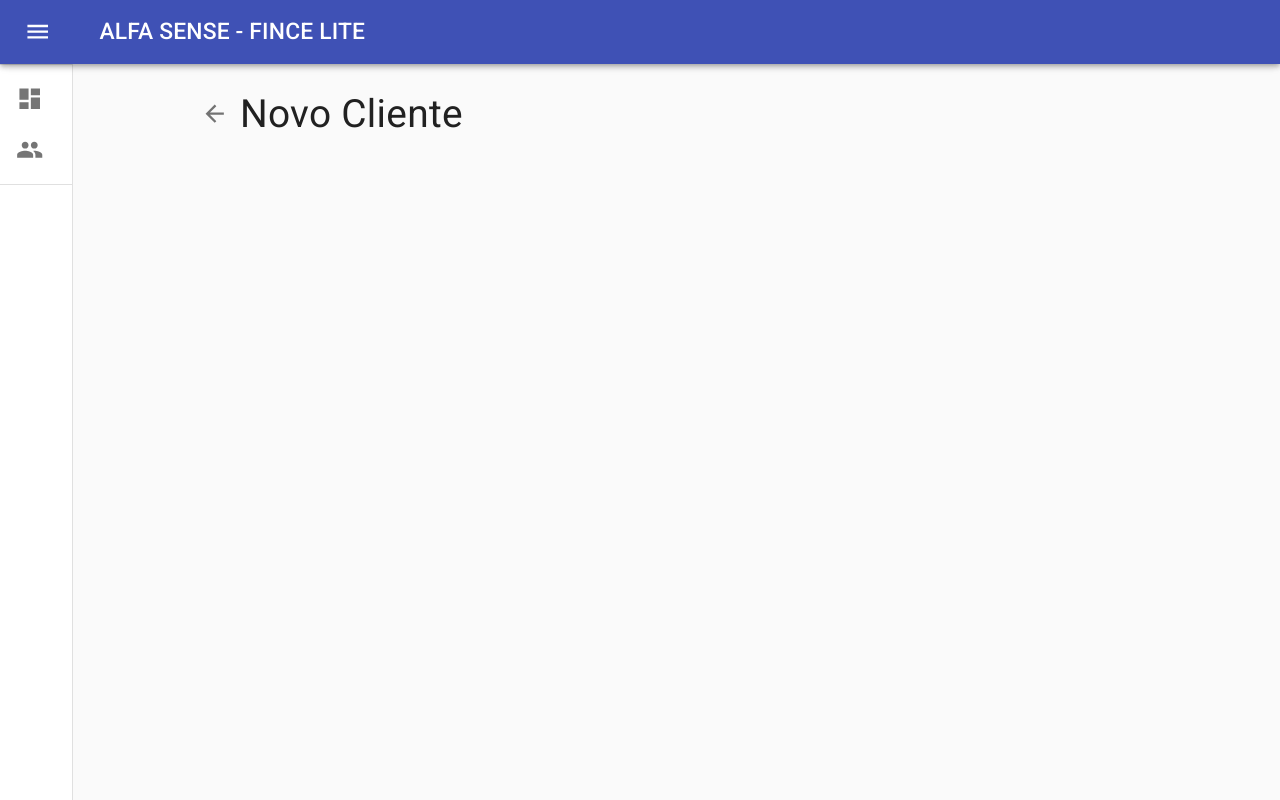
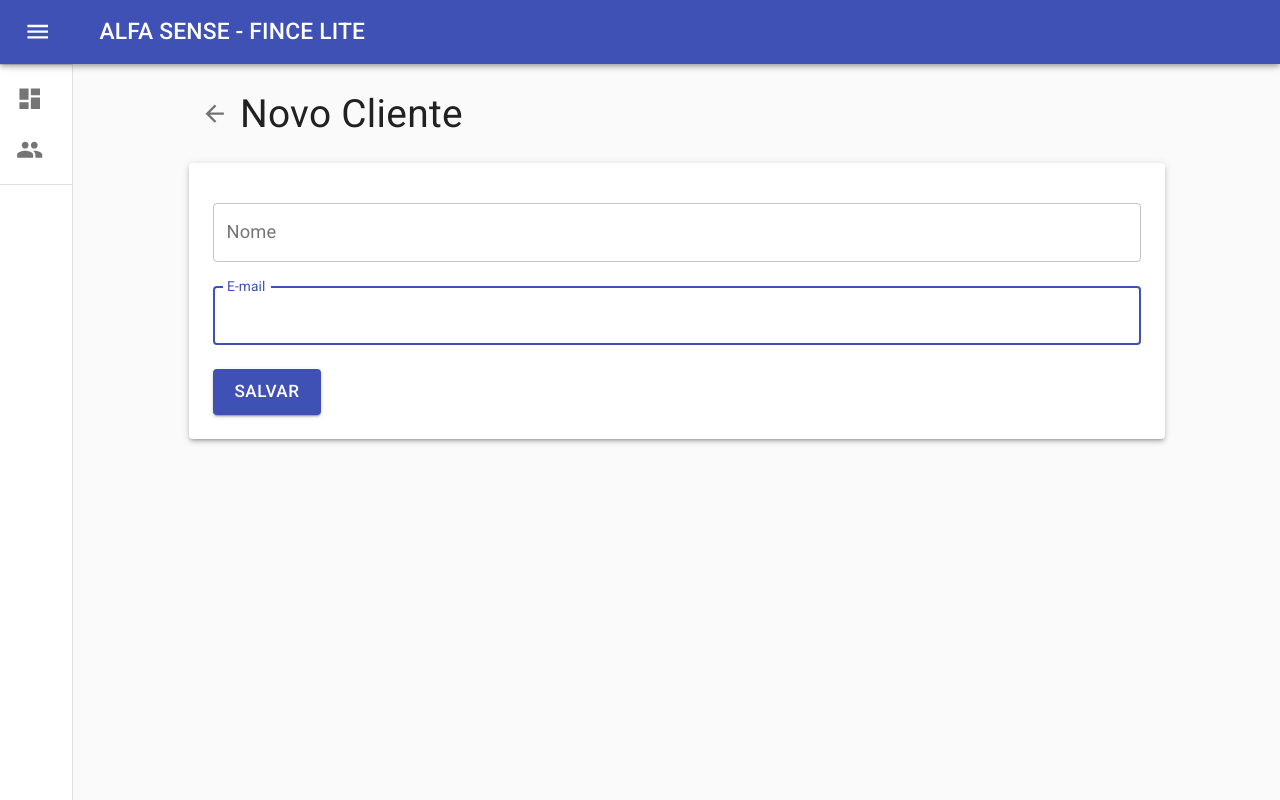
Before and after one commit to ValdoNeves/layout, a Next.js app: page /customers/new in a window 1280 px wide. Built offline with nearby package versions, Linux system fonts and the light colour scheme.

Commit message:
finalizando formulario com formik e exibindo mensagem

```diff
--- a/components/pages/EditCustomer/EditCustomer.tsx
+++ b/components/pages/EditCustomer/EditCustomer.tsx
@@ -50,42 +50,40 @@ export default function EditCustomer() {
   //dados iniciais do formulario
   const initialValues: IFormData = {
     name: '',
-    email: ''
-  }
+    email: '',
+  };
 
   //validacao do formulario
   const formSchema = Yup.object().shape({
     name: Yup.string()
-    .required('Obrigatório')
-    .min(2, 'O nome deve ter pelo menos 2 catacteres'),
+      .required('Obrigatório')
+      .min(2, 'O nome deve ter pelo menos 2 catacteres'),
     email: Yup.string().email('E-mail inválido').required('Obrigatório'),
-
-  })
+  });
 
   const formik = useFormik({
     initialValues: initialValues,
     validationSchema: formSchema,
     onSubmit: (values) => {
       setTimeout(() => {
-        alert(JSON.stringify(values, null, 2))
-        formik.setSubmitting(false)
-      }, 3000)
-    }
-  })
+        alert(JSON.stringify(values, null, 2));
+        formik.setSubmitting(false);
+      }, 3000);
+    },
+  });
 
-
-  useEffect(() =>{
-    if(id){
-      getCustomerById(Number(id)).then((row) =>{
-        setTitle(`Editando o cliente: ${row.name}`)
+  useEffect(() => {
+    if (id) {
+      getCustomerById(Number(id)).then((row) => {
+        setTitle(`Editando o cliente: ${row.name}`);
         //dados de edicao
         formik.setValues({
           email: row.email,
-          name: row.name
-        })
-      })
+          name: row.name,
+        });
+      });
     }
-  }, [])
+  }, []);
 
   return (
     <LayoutWithMenu>
@@ -96,8 +94,53 @@ export default function EditCustomer() {
               <ArrowBackIcon />
             </IconButton>
           </Link>
-          <Typography component="h1" variant="h4">{title}</Typography>
+          <Typography component="h1" variant="h4">
+            {title}
+          </Typography>
         </div>
+
+        <Paper className={classes.form} elevation={3}>
+          <form noValidate onSubmit={formik.handleSubmit}>
+            <TextField
+              variant="outlined"
+              margin="normal"
+              fullWidth
+              id="name"
+              label="Nome"
+              autoComplete="name"
+              autoFocus
+              onChange={formik.handleChange}
+              value={formik.values.name}
+              error={formik.touched.name && Boolean(formik.errors.name)}
+              helperText={formik.touched.name && formik.errors.name}
+            />
+
+            <TextField
+              variant="outlined"
+              margin="normal"
+              fullWidth
+              id="email"
+              label="E-mail"
+              autoComplete="email"
+              autoFocus
+              onChange={formik.handleChange}
+              value={formik.values.email}
+              error={formik.touched.email && Boolean(formik.errors.email)}
+              helperText={formik.touched.email && formik.errors.email}
+            />
+            <Button
+              className={classes.submit}
+              type="submit"
+              size="large"
+              variant="contained"
+              color="primary"
+              disabled={formik.isSubmitting}
+            >
+              Salvar
+            </Button>
+            {formik.isSubmitting && <FormLoadingComponent />}
+          </form>
+        </Paper>
       </Container>
     </LayoutWithMenu>
   );
--- a/src/pages/customers/edit/[id].tsx
+++ b/src/pages/customers/edit/[id].tsx
@@ -1,7 +1,5 @@
 import EditCustomer from '../../../../components/pages/EditCustomer/EditCustomer';
 
 export default function CustomerNew() {
-  return (
-    <EditCustomer/>
-  );
+  return <EditCustomer />;
 }
--- a/src/pages/customers/new/index.tsx
+++ b/src/pages/customers/new/index.tsx
@@ -1,7 +1,5 @@
 import EditCustomer from '../../../../components/pages/EditCustomer/EditCustomer';
 
 export default function CustomerNew() {
-  return (
-    <EditCustomer/>
-  );
+  return <EditCustomer />;
 }
```
